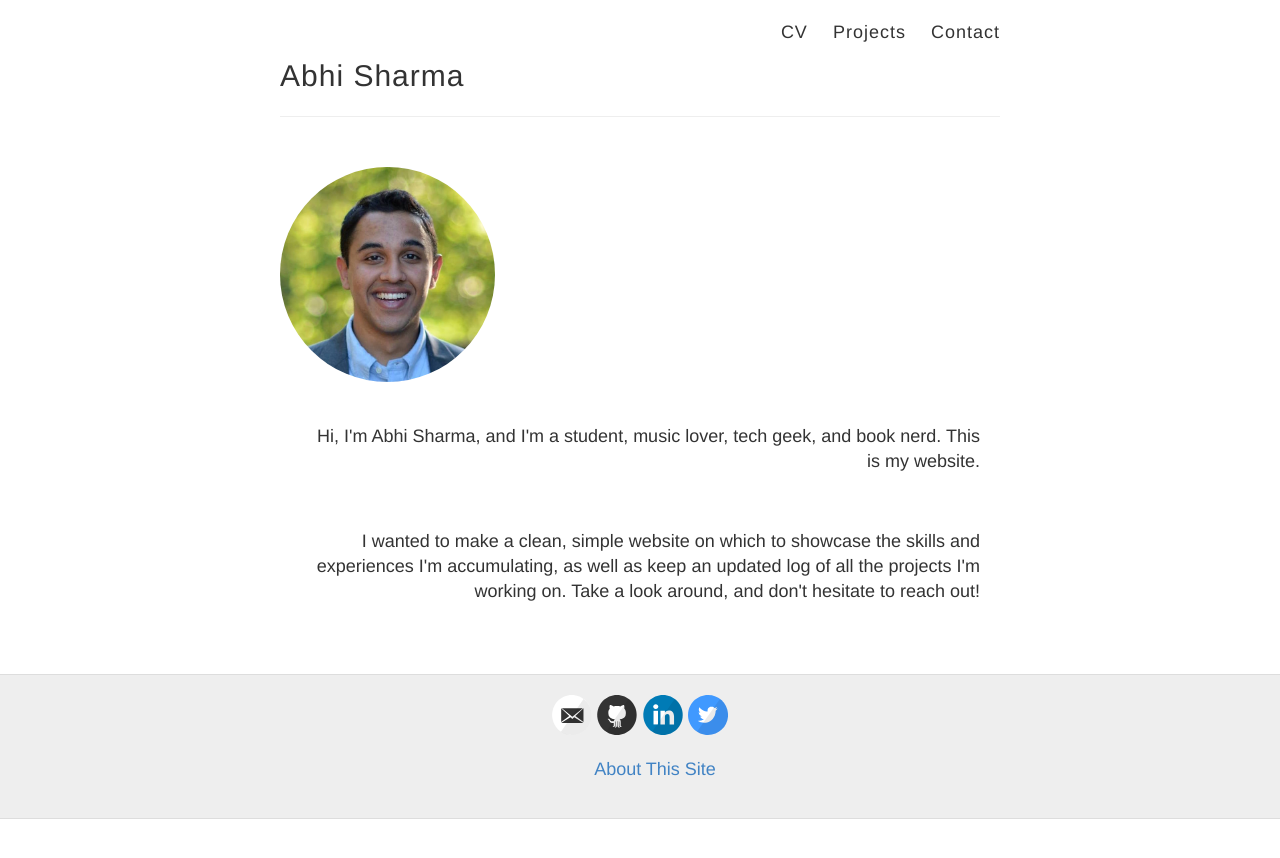
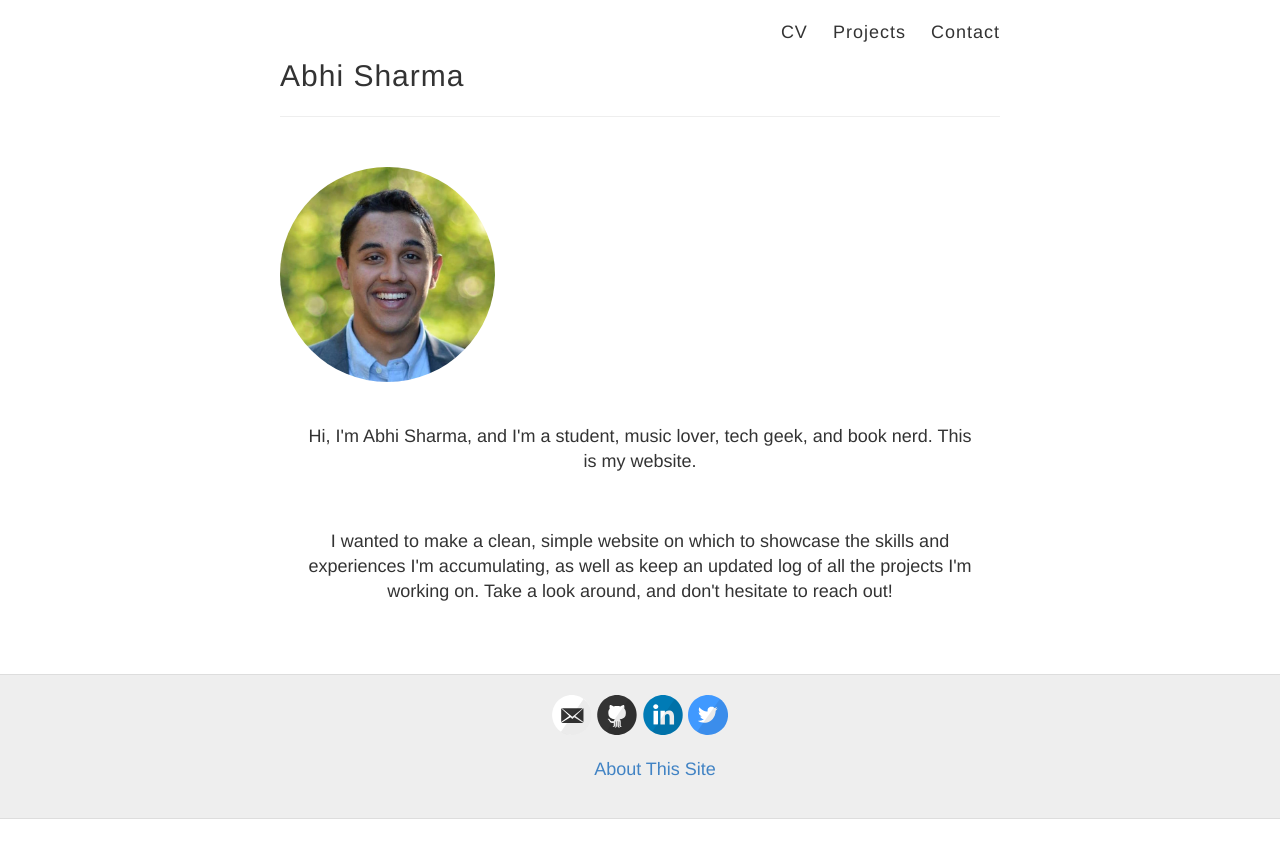
Before and after one commit to abhi-v-sharma/abhi-v-sharma.github.io, a Jekyll site: the page built from index.html, in a window 1280 px wide. Shown: the top 858 px of the page. Built offline with Jekyll 4.4.1, drawn with Linux system fonts in a browser that asks for light colours.

Commit message:
set text to center cuz it looked weird

```diff
--- a/index.html
+++ b/index.html
@@ -11,7 +11,7 @@ description: Abhi Sharma is a student, music lover, tech geek, and book nerd. Th
 	<div class="col-sm-4">
 	<img  class="img-circle" alt="Abhi Sharma" src="images/abhi-pic-copy.jpeg" height="215" width="215">
 	</div>
-	<p class="home-text" align="right">Hi, I'm Abhi Sharma, and I'm a student, music lover, tech geek, and book nerd. This is my website.</p>
-	<p class="home-text" align="right">I wanted to make a clean, simple website on which to showcase the skills and experiences I'm accumulating, as well as
+	<p class="home-text" align="center">Hi, I'm Abhi Sharma, and I'm a student, music lover, tech geek, and book nerd. This is my website.</p>
+	<p class="home-text" align="center">I wanted to make a clean, simple website on which to showcase the skills and experiences I'm accumulating, as well as
 		keep an updated log of all the projects I'm working on. Take a look around, and don't hesitate to reach out!</p>
 </div>
```
